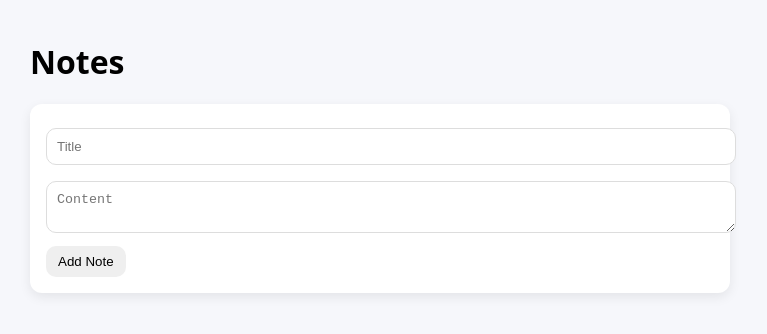
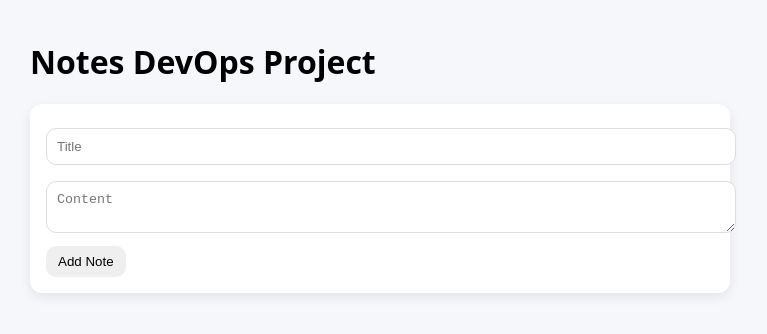
Before and after one commit to hirunihem/todo-notes-showcase, a plain HTML site: page frontend/index.html in a window 1280 px wide. Shown: the whole page, without its empty margins (260-1027 px from the left). Drawn offline with Linux system fonts and the light colour scheme; no server answers.

Commit message:
Update index.html

```diff
--- a/frontend/index.html
+++ b/frontend/index.html
@@ -8,7 +8,7 @@
 </head>
 <body>
   <main class="wrap">
-    <h1>Notes</h1>
+    <h1>Notes DevOps Project</h1>
 
     <section class="card">
       <input id="title" placeholder="Title" />
```
